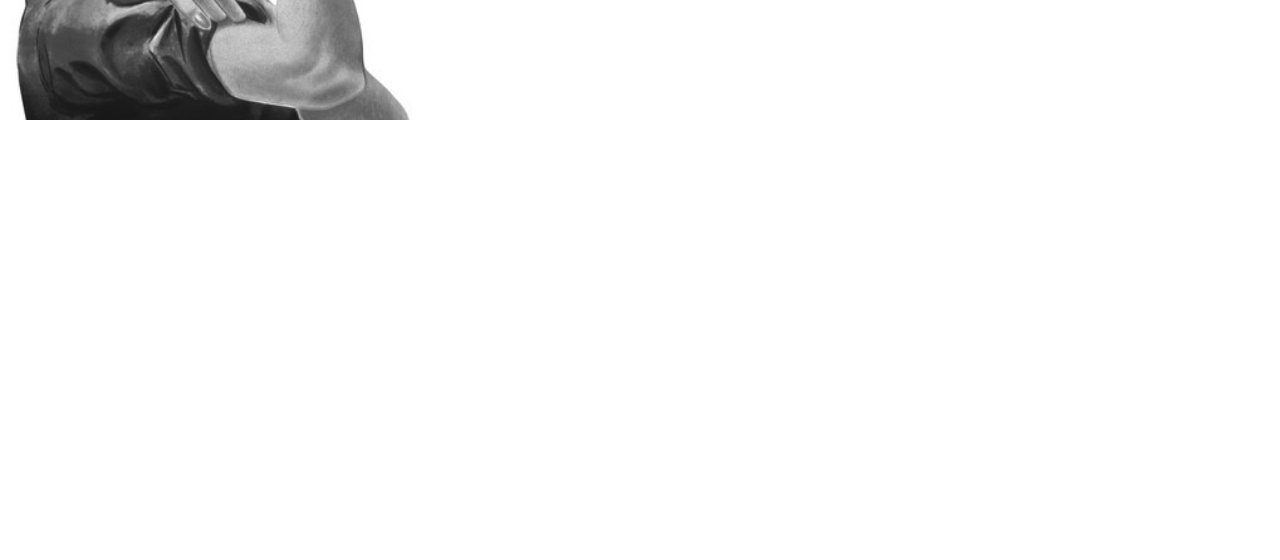
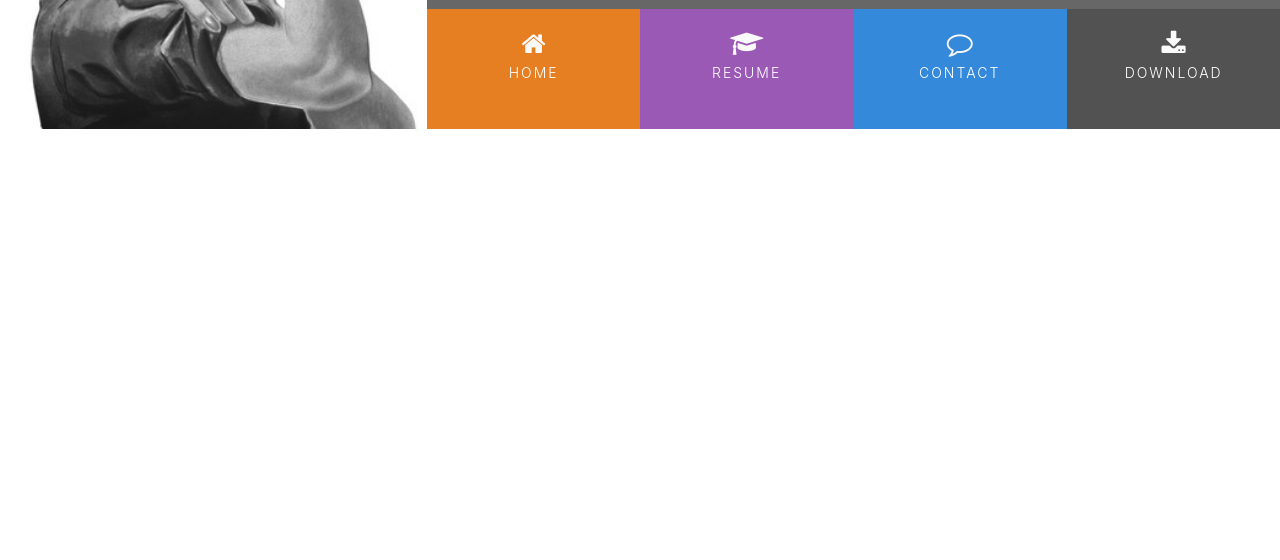
Before and after one commit to RemkovdZee/CV-first-try, a plain HTML site: page index.html in a window 1280 px wide. Shown: the part 240-800 px from the top of the page. Drawn offline with nearby package versions, Linux system fonts and the light colour scheme.

Commit message:
added menu-bar

```diff
--- a/assets/css/style.css
+++ b/assets/css/style.css
@@ -6,10 +6,30 @@
     background-color: #676767;
 }
 
+.ui-menu-color-home {
+    background-color: #e67e22;
+}
+
+.ui-menu-color-resume {
+    background-color: #9b59b6;
+}
+
+.ui-menu-color-contact {
+    background-color: #3489db;
+}
+
+.ui-menu-color-download {
+    background-color: #525252;
+}
+
 /*--------------------------------heading*/
 
 header {
     margin: 0;
+}
+
+.heading {
+    margin-left: 50px;
 }
 
 .logo {
@@ -21,11 +41,6 @@ header {
     transition: all .5s ease-in-out;
     -moz-transition: all .5s ease-in-out;
     -webkit-transition: all .5s ease-in-out;
-}
-
-
-.heading {
-    margin-left: 50px;
 }
 
 .name {
@@ -40,7 +55,64 @@ header {
     font-family: "Roboto", sans-serif;
     font-weight: 200;
     font-size: 28px;
-    margin-top: 2px;
+    margin-top: 20px;
     margin-bottom: 90px;
     color: #fff;
 }
+
+.list-inline-item:not(:last-child) {
+    margin: 0;
+}
+
+.menucontainer {
+    font-size: 0;
+}
+
+#nav li {
+    font-size: 14px;
+    padding: 0;
+}
+
+#nav {
+    margin: 0;
+}
+
+.menuitem {
+    height: 120px;
+    text-align: center;
+    padding: 0;
+
+}
+
+.menuitem a {
+    width: 100%;
+    text-decoration: none;
+    color: #fff;
+    height: 120px;
+}
+
+.menuitem a i {
+    padding-top: 22px;
+    display: block;
+    color: #fafafa;
+    font-size: 26px;
+
+}
+
+.menuitem span {
+    display: block;
+    width: 100%;
+    padding-top: 5px;
+    font-size: 14px;
+    text-align: center;
+    text-transform: uppercase;
+    letter-spacing: 2px;
+    font-weight: 300;
+}
+
+/*--------------------------------Hover.css*/
+
+.hvr-sweep-to-bottom:before{
+    background-color: rgba(0,0,0,0.2);
+    height: 120px;
+}
--- a/index.html
+++ b/index.html
@@ -5,24 +5,45 @@
 	<meta charset="UTF-8">
 	<meta name="viewport" content="width=device-width, initial-scale=1.0">
 	<meta http-equiv="X-UA-Compatible" content="ie=edge">
-	<link rel="stylesheet" href="https://stackpath.bootstrapcdn.com/bootstrap/4.2.1/css/bootstrap.min.css"
-		type="text/css">
-	<link rel="stylesheet" href="https://stackpath.bootstrapcdn.com/font-awesome/4.7.0/css/font-awesome.min.css"
-		type="text/css">
+	<link rel="stylesheet" href="https://stackpath.bootstrapcdn.com/bootstrap/4.2.1/css/bootstrap.min.css" type="text/css">
+	<link rel="stylesheet" href="https://stackpath.bootstrapcdn.com/font-awesome/4.7.0/css/font-awesome.min.css" type="text/css">
+	<link rel="stylesheet" href="https://cdnjs.cloudflare.com/ajax/libs/hover.css/2.1.1/css/hover-min.css" type="text/css">
 	<link rel="stylesheet" href="assets/css/style.css">
 	<title>CV Remko</title>
 </head>
 
 <body>
 	<header>
-		<div class="row">
+		<div class="row no-gutters">
 			<a class="col-md-4 logo" href="index.html">
 			</a>
 			<div class="col-md-8">
-				<div class="row bg-color-name-title">
+				<div class="row no-gutters bg-color-name-title">
 					<div class="col heading">
 						<h1 class="name">Remko van der Zee</h1>
 						<h2 class="title">Full Stack Developer</h2>
+					</div>
+				</div>
+				<div class="row no-gutters">
+					<div class="col">
+						<ul id="nav" class="list-inline menucontainer">
+							<li class="col-6 col-sm-3 ui-menu-color-home list-inline-item menuitem">
+								<a href="#"
+									class="hvr-sweep-to-bottom"><i class="fa fa-home" aria-hidden="true"></i><span>Home</span></a>
+							</li>
+							<li class="col-6 col-sm-3 ui-menu-color-resume list-inline-item menuitem">
+								<a href="#"
+									class="hvr-sweep-to-bottom"><i class="fa fa-graduation-cap" aria-hidden="true"></i><span>Resume</span></a>
+							</li>
+							<li class="col-6 col-sm-3 ui-menu-color-contact list-inline-item menuitem">
+								<a href="#"
+									class="hvr-sweep-to-bottom"><i class="fa fa-comment-o" aria-hidden="true"></i><span>Contact</span></a>
+							</li>
+							<li class="col-6 col-sm-3 ui-menu-color-download list-inline-item menuitem">
+								<a href="#"
+									class="hvr-sweep-to-bottom"><i class="fa fa-download" aria-hidden="true"></i><span>Download</span></a>
+							</li>
+						</ul>
 					</div>
 				</div>
 			</div>
```
